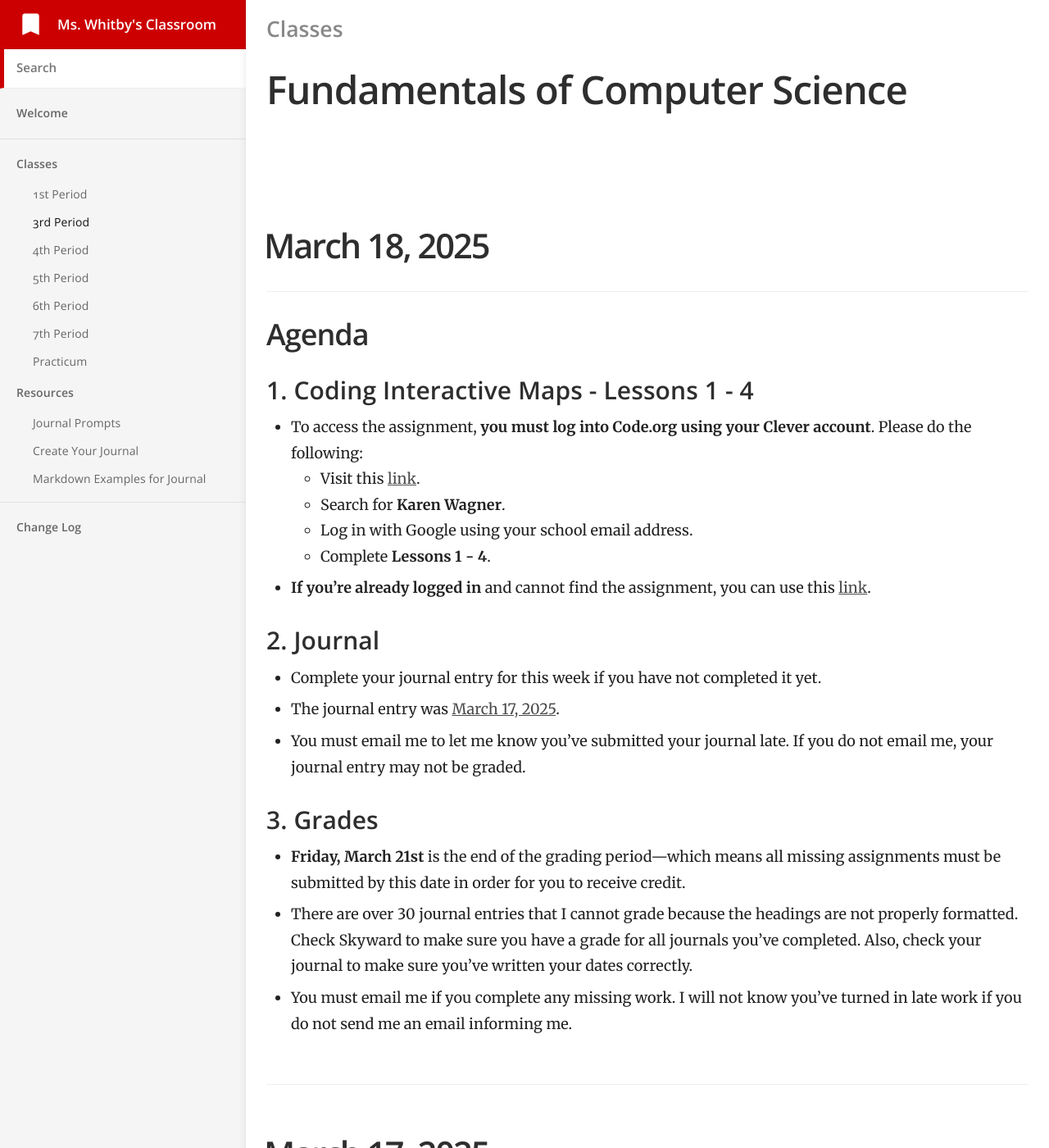
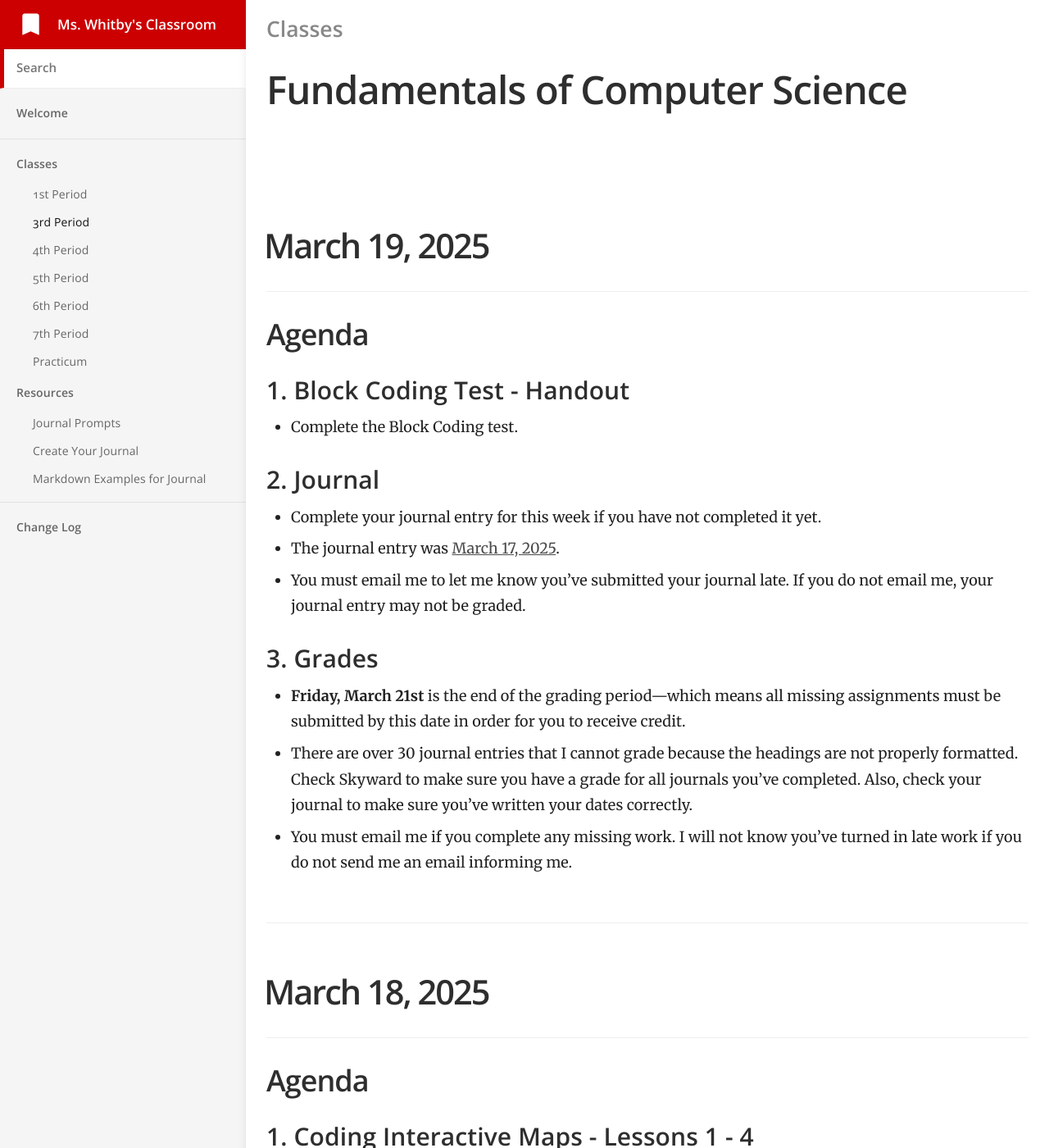
Before and after one commit to mswhitby/classroom, a Jekyll site: the page built from _docs/classes/3rd.md, in a window 1280 px wide and 1400 px high. Shown: the whole window at 82% size. Built offline with Jekyll 4.4.1, drawn with Linux system fonts in a browser that asks for light colours.

Commit message:
Updated lessons

```diff
--- a/_docs/classes/3rd.md
+++ b/_docs/classes/3rd.md
@@ -4,6 +4,29 @@ subtitle: Fundamentals of Computer Science
 category: Classes
 order: 2
 ---
+
+# March 19, 2025
+
+## Agenda
+
+### 1. Block Coding Test - Handout
+
+- Complete the Block Coding test.
+
+
+### 2. Journal
+
+- Complete your journal entry for this week if you have not completed it yet.
+- The journal entry was [March 17, 2025](https://github.com/mswhitby/classroom/blob/main/_docs/resources/journal.md#march-17-2025).
+- You must email me to let me know you've submitted your journal late. If you do not email me, your journal entry may not be graded.
+
+### 3. Grades
+
+- **Friday, March 21st** is the end of the grading period—which means all missing assignments must be submitted by this date in order for you to receive credit.
+- There are over 30 journal entries that I cannot grade because the headings are not properly formatted. Check Skyward to make sure you have a grade for all journals you've completed. Also, check your journal to make sure you've written your dates correctly.
+- You must email me if you complete any missing work. I will not know you've turned in late work if you do not send me an email informing me.
+
+----
 
 # March 18, 2025
 
```
